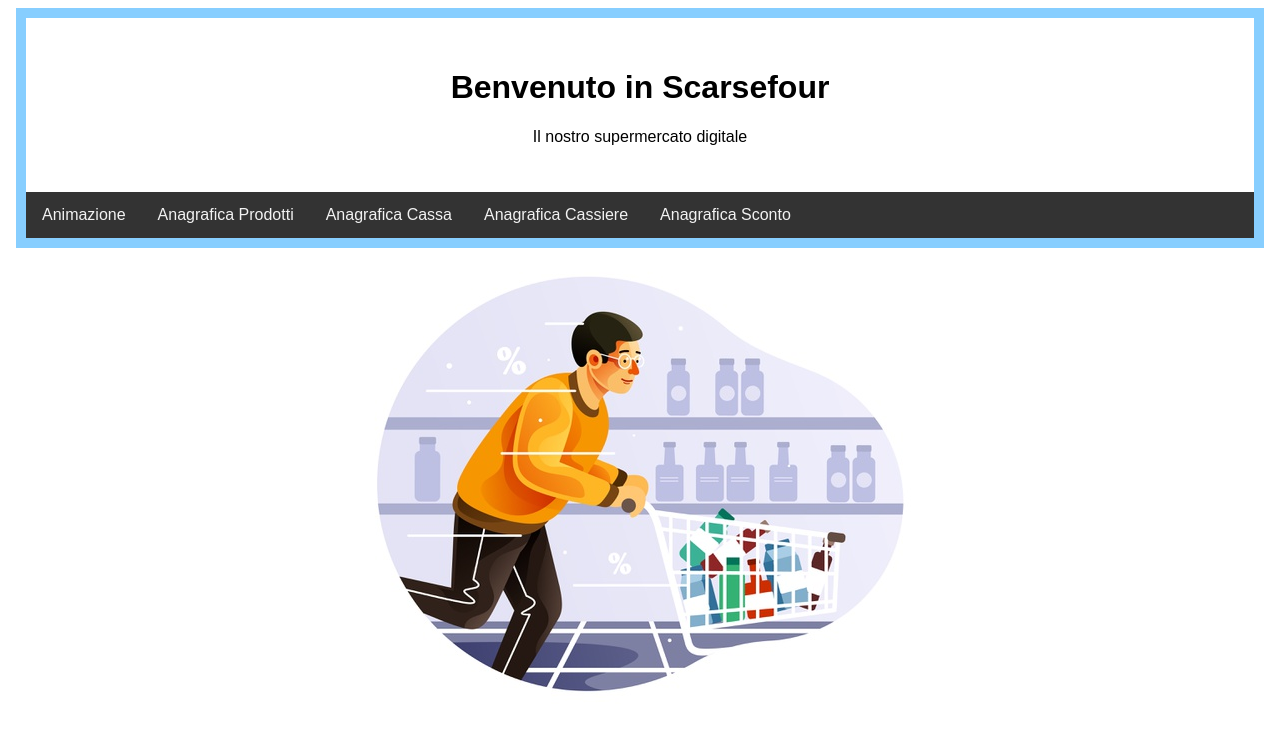
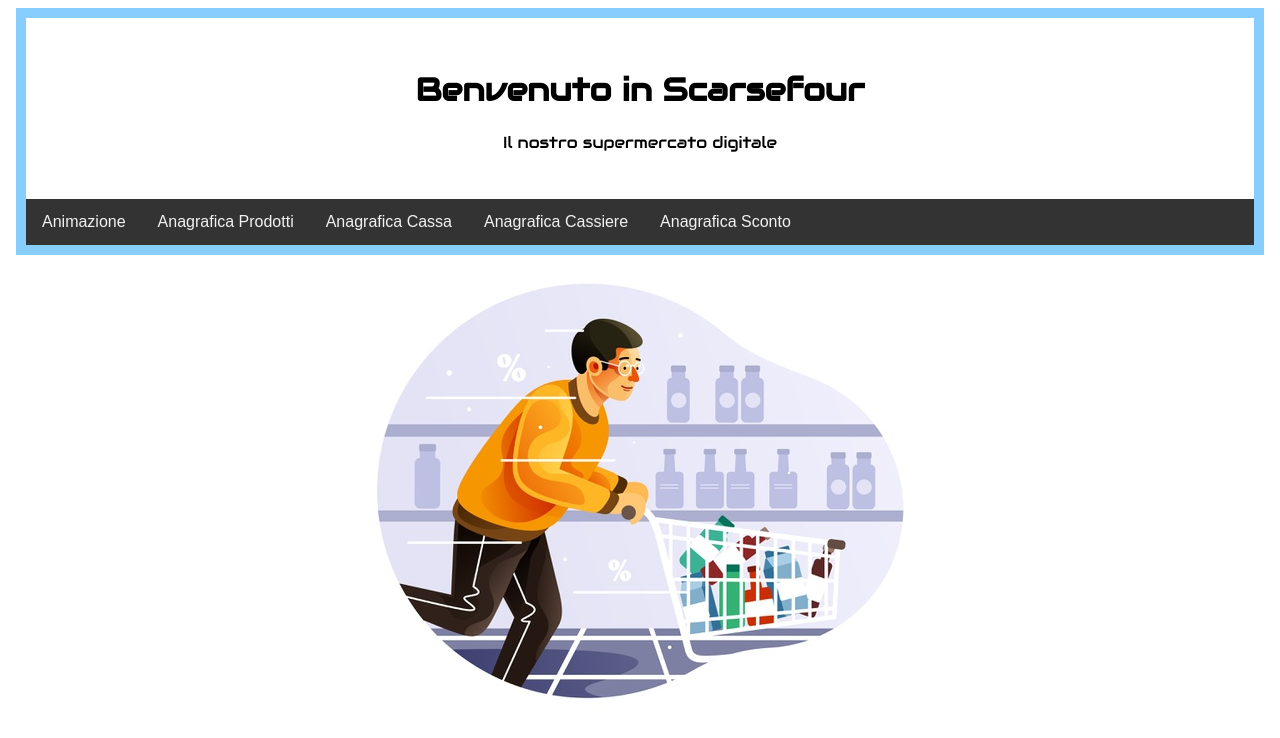
Before and after one commit to luca-lezzerini/scarsefour, an Angular app in the folder client-scarsefour/client-scarsefour/: page /app-home-page1 in a window 1280 px wide. Shown: the top 738 px of the page. Built offline with nearby package versions, Linux system fonts and the light colour scheme.

Commit message:
Cambiamento font titolo
Utilizziamo un font di google per il nostro titolo, riportiamo il link nell'html e lo usiamo nel css

```diff
--- a/client-scarsefour/client-scarsefour/src/app/homepage1/homepage1.component.html
+++ b/client-scarsefour/client-scarsefour/src/app/homepage1/homepage1.component.html
@@ -1,5 +1,6 @@
 <body>
     <div class="header">
+    <link rel="stylesheet" href="https://fonts.googleapis.com/css?family=Audiowide">
     <h1>Benvenuto in Scarsefour</h1>
     <p>Il nostro supermercato digitale</p>
     </div>
--- a/client-scarsefour/client-scarsefour/src/app/theme.css
+++ b/client-scarsefour/client-scarsefour/src/app/theme.css
@@ -11,6 +11,7 @@
     }
 
     .header {
+    font-family: "Audiowide", sans-serif;
     padding: 30px;
     text-align: center;
     background: white;
@@ -78,6 +79,7 @@
     }
 
     .tabella{
+     margin: auto;
     border-collapse: collapse;
     width: 100%;
     overflow-x: auto;
```
